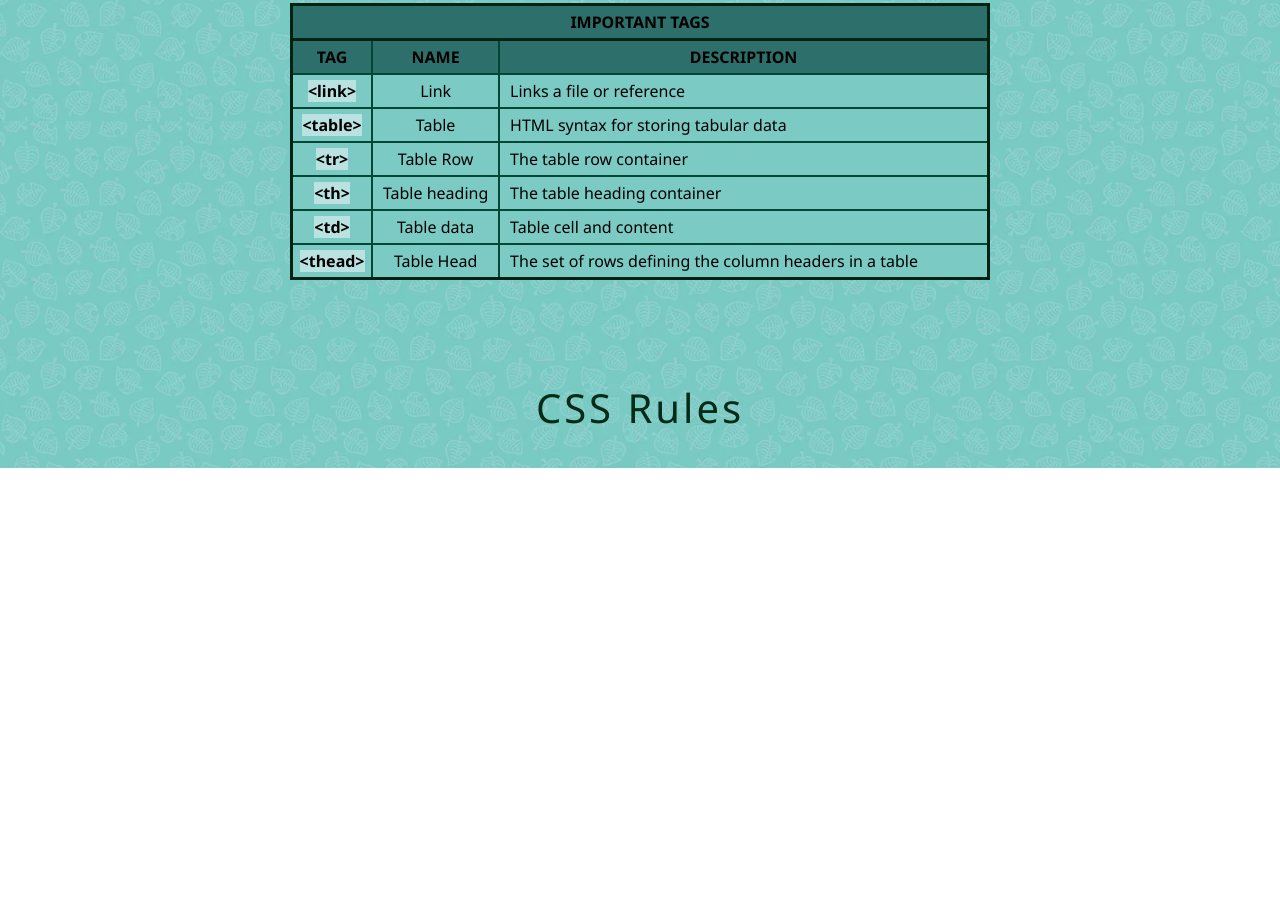
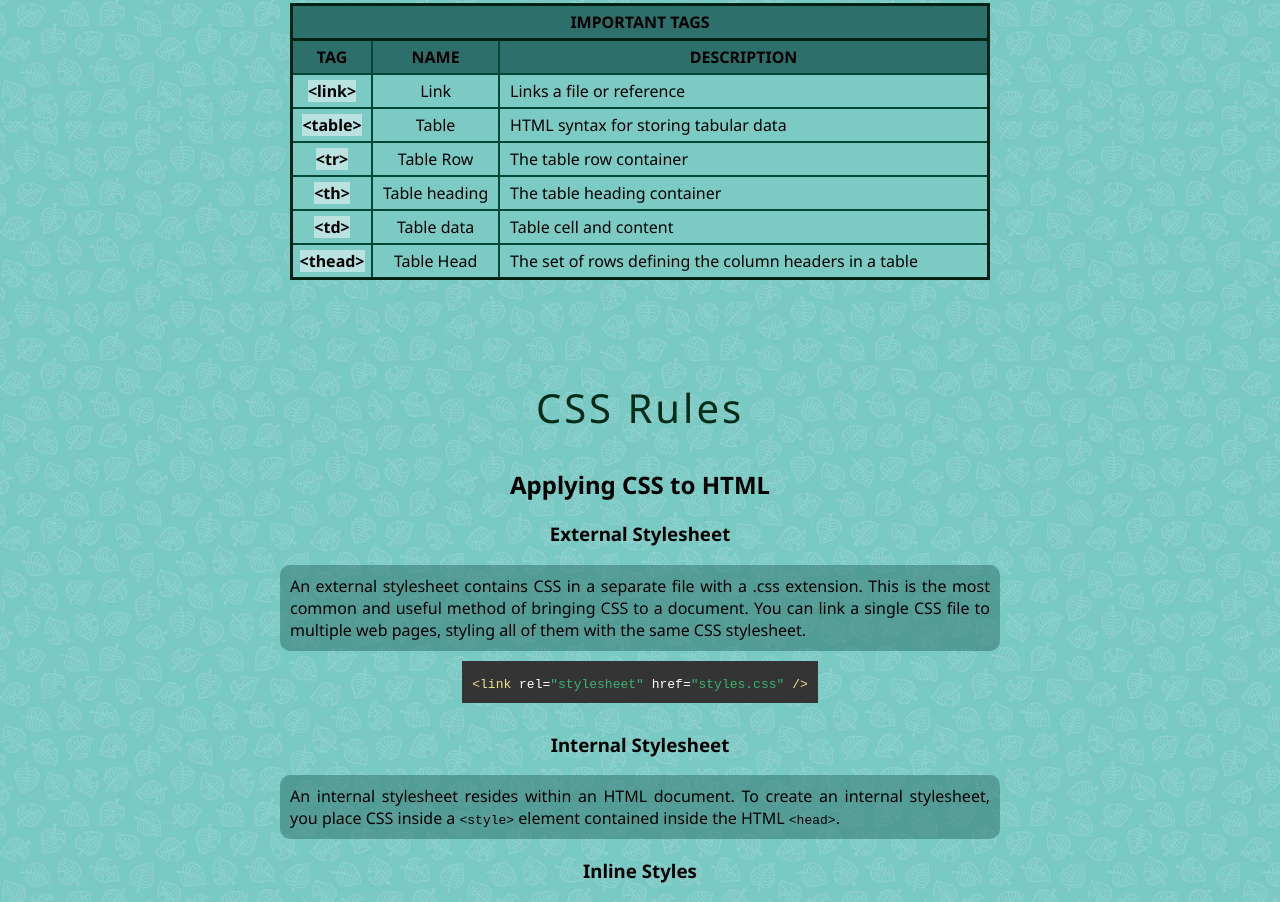
Before and after one commit to luizhsilva/luizhsilva.github.io, a plain HTML site: page projects/cheatsheet/index.html in a window 1280 px wide. Shown: the part 679-1581 px from the top of the page. Before the commit the page ends 1147 px from the top, so only its background shows below. Drawn offline with Linux system fonts and the light colour scheme.

Commit message:
Added more content and styles to code content

```diff
--- a/projects/cheatsheet/css/styles.css
+++ b/projects/cheatsheet/css/styles.css
@@ -16,6 +16,35 @@ h1 {
     color: hsl(151.76,100%,8.67%);
     font-weight: normal;
     /*font-family: Silkscreen, sans-serif;*/
+}
+
+p {
+    max-width: 700px;
+    text-align: justify;
+    margin: 0 auto;
+    padding: 10px;
+    border-radius: 10px;
+    background-color: hsla(175.44,42.7%, 30.73%, 0.5);
+}
+
+a {
+    text-decoration: none;
+}
+
+.code-box {
+    color: white;
+    background-color: rgb(52, 52, 52);
+    padding: 10px;
+    margin: 10px;
+    display: inline-block;
+}
+
+code span.tag {
+    color: khaki;
+}
+
+code span.string{
+    color: mediumseagreen;
 }
 
 /* Header */
@@ -45,7 +74,6 @@ header li{
 
 header a {
     color: white;
-    text-decoration: none;
     font-family: Silkscreen, sans-serif;
     font-size: 25px;
     /*font-weight: 300;*/
@@ -100,3 +128,8 @@ td.description {
     text-align: left;
     padding-left: 10px;
 }
+
+/*  CSS Content  */
+#css-rules a{
+    color: inherit;
+}
--- a/projects/cheatsheet/index.html
+++ b/projects/cheatsheet/index.html
@@ -115,6 +115,40 @@
         </section>
         <section id="css-rules">
             <h1>CSS Rules</h1>
+
+            <h2>Applying CSS to HTML</h2>
+
+            <h3>
+                <a href="https://developer.mozilla.org/en-US/docs/Learn/CSS/First_steps/How_CSS_is_structured#external_stylesheet"
+                    target="_blank">
+                    External Stylesheet
+                </a>
+            </h3>
+            <p>An external stylesheet contains CSS in a separate file with a .css extension.
+                This is the most common and useful method of bringing CSS to a document.
+                You can link a single CSS file to multiple web pages,
+                styling all of them with the same CSS stylesheet.</p>
+
+            <div class="code-box">
+                <code>
+                    <span class="tag">&ltlink</span>
+                    rel=<span class="string">"stylesheet"</span>
+                    href=<span class="string">"styles.css"</span>
+                    <span class="tag">/&gt</span>
+                </code>
+            </div>
+
+            <h3>
+                <a href="https://developer.mozilla.org/en-US/docs/Learn/CSS/First_steps/How_CSS_is_structured#internal_stylesheet"
+                    target="_blank">
+                    Internal Stylesheet
+                </a>
+            </h3>
+            <p>An internal stylesheet resides within an HTML document.
+                To create an internal stylesheet, you place CSS inside a
+                <code>&ltstyle&gt</code> element contained inside the HTML <code>&lthead&gt</code>.</p>
+
+            <h3>Inline Styles</h3>
         </section>
     </main>
 
```
